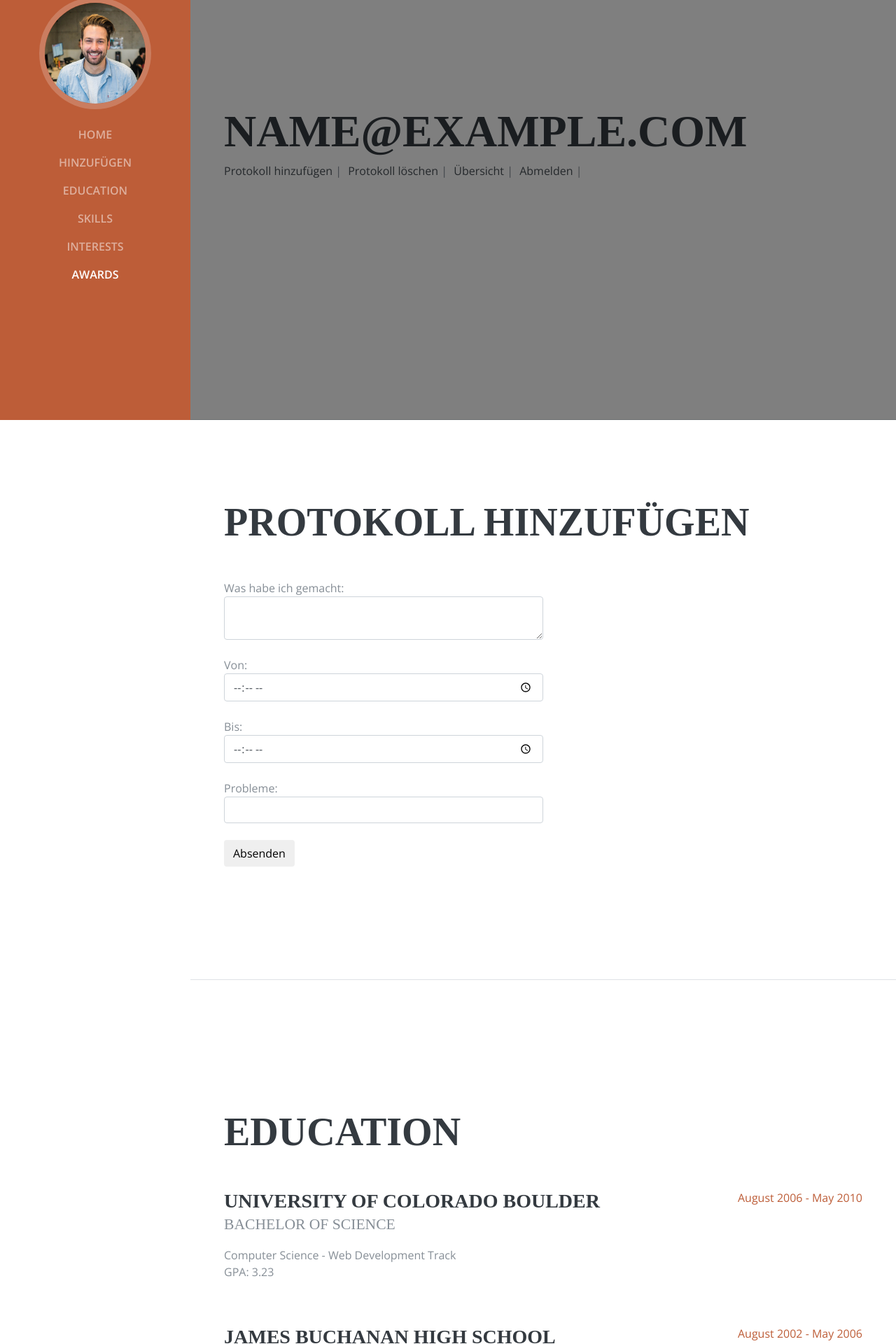
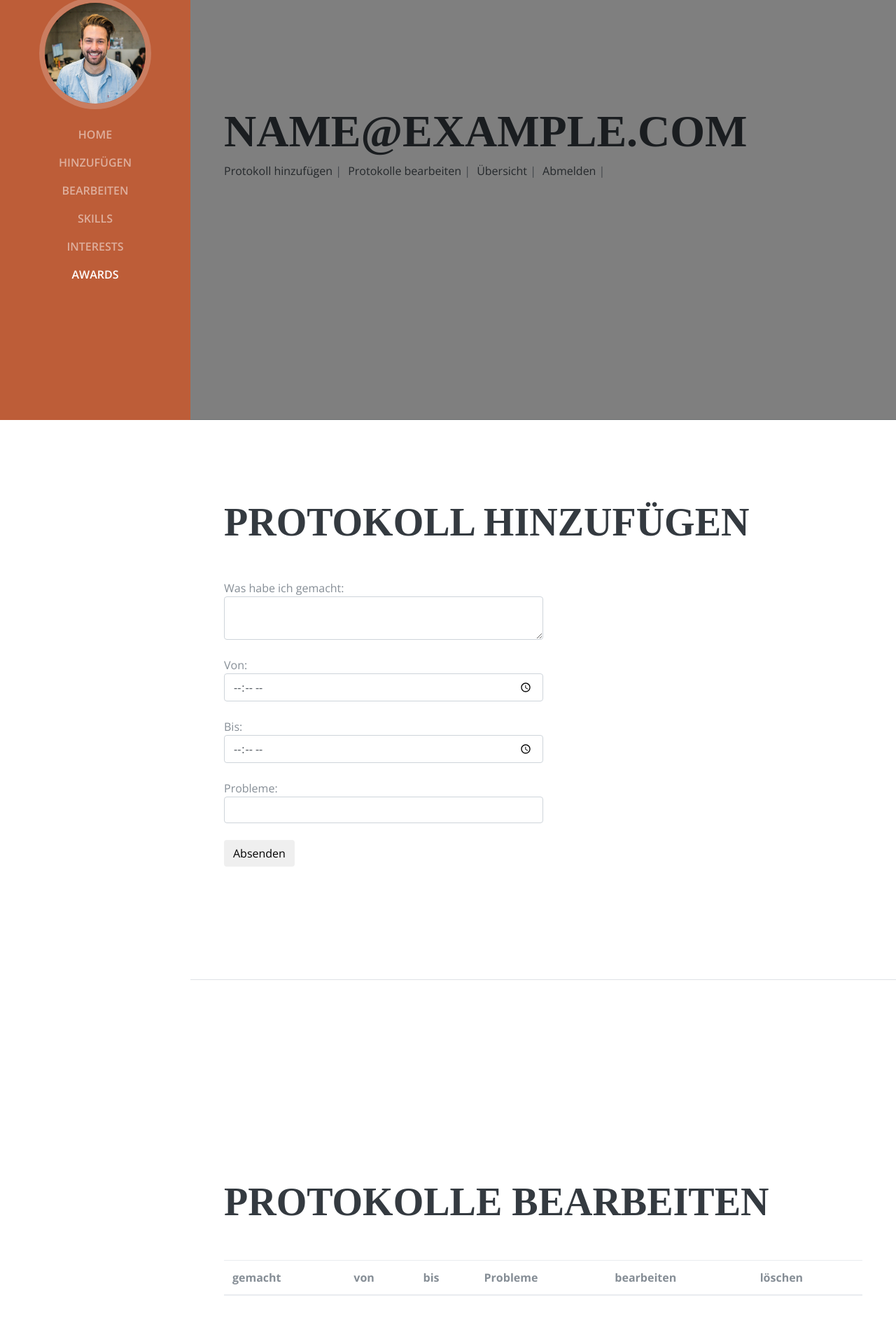
Before and after one commit to benjaminanthamatten/protokollewebapp, a PHP site: page /php/_startseite.php in a window 1280 px wide. Shown: the part 200-2120 px from the top of the page at 70% size. Run offline with PHP 8.4, Linux system fonts and the light colour scheme; the visitor is signed in with stand-in values (Sample User, id 1); data comes from the database, SQL or seed files in the repository; data that the repository does not hold is empty; some web fonts are replaced.

Commit message:
Benjamin Anthamatten
PHP-Löschfunktion erstellt. Damit können die angemeldeten Schüler ihre eigenen Protokolle wieder löschen.

```diff
--- a/php/_popup_erfolgreich_gespeichert.php
+++ b/php/_popup_erfolgreich_gespeichert.php
@@ -32,7 +32,7 @@ if(isset($_GET['popupSchliessen'])){
 <a href="?popupSchliessen">
 <div id="popup_hintergrund">
 	<div id="popup_inhalt">
-	<h3>Erfolgreich gespeichert</h3>
+	<h3>Erfolgreich <?php echo $_SESSION['nachricht'] ?></h3>
 	</div>
 </div>
 </a>
--- a/php/_protokoll_hinzufuegen.php
+++ b/php/_protokoll_hinzufuegen.php
@@ -11,5 +11,6 @@
 	$sql_speichern = mysqli_query($verbindung, $sql);
 	$_SESSION['popup'] = TRUE;
 	$_SESSION['link'] = 'hinzufuegen';
+    $_SESSION['nachricht'] = 'gespeichert';
     header('Location: _startseite.php#hinzufuegen');
 ?>
--- a/php/_startseite.php
+++ b/php/_startseite.php
@@ -1,6 +1,7 @@
 <!-- MYSQL-Abfragen & PHP-Includes -->
 <?php
 include('_db_connect.php');
+
 if(!isset($_SESSION['email'])){
     header('Location: ../');
 }
@@ -13,8 +14,6 @@ foreach ($pdo->query($sql_schueler_angemeldet) as $schueler_angemeldet) {
 	$klasse = $schueler_angemeldet['klasse'];
 }
 
-$sql_schueler = "SELECT * FROM schueler";
-foreach ($pdo->query($sql_schueler) as $schueler) {
 
 
 ?>
@@ -50,7 +49,7 @@ foreach ($pdo->query($sql_schueler) as $schueler) {
             <a class="nav-link js-scroll-trigger" href="#hinzufuegen">Hinzufügen</a>
           </li>
           <li class="nav-item">
-            <a class="nav-link js-scroll-trigger" href="#education">Education</a>
+            <a class="nav-link js-scroll-trigger" href="#bearbeiten">Bearbeiten</a>
           </li>
           <li class="nav-item">
             <a class="nav-link js-scroll-trigger" href="#skills">Skills</a>
@@ -80,8 +79,8 @@ foreach ($pdo->query($sql_schueler) as $schueler) {
 			  |
             </li>
             <li class="list-inline-item">
-              <a href="#">
-                Protokoll löschen
+              <a href="#bearbeiten">
+                Protokolle bearbeiten
               </a>
 			  |
             </li>
@@ -106,6 +105,8 @@ foreach ($pdo->query($sql_schueler) as $schueler) {
           <h2 class="mb-5">Protokoll hinzufügen</h2>
 
           <div class="resume-item d-flex flex-column flex-md-row mb-5">
+
+            <!-- PROTOKOLL HINZUFUEGEN -->
             <div id="hinzufuegen">
                 <form action="_protokoll_hinzufuegen.php" method="post">
                     Was habe ich gemacht: <textarea class="form-control" name="gemacht"></textarea><br>
@@ -115,37 +116,52 @@ foreach ($pdo->query($sql_schueler) as $schueler) {
                     <br><input class="btn" type="submit" name="send" value="Absenden">
                 </form>
             </div>
+            <!-- ENDE PROTOKOLL HINZUFUEGEN -->
+
           </div>
 
         </div>
 
       </section>
 
-      <section class="resume-section p-3 p-lg-5 d-flex flex-column" id="education">
+      <section class="resume-section p-3 p-lg-5 d-flex flex-column" id="bearbeiten">
         <div class="my-auto">
-          <h2 class="mb-5">Education</h2>
+          <h2 class="mb-5">Protokolle bearbeiten</h2>
 
           <div class="resume-item d-flex flex-column flex-md-row mb-5">
-            <div class="resume-content mr-auto">
-              <h3 class="mb-0">University of Colorado Boulder</h3>
-              <div class="subheading mb-3">Bachelor of Science</div>
-              <div>Computer Science - Web Development Track</div>
-              <p>GPA: 3.23</p>
-            </div>
-            <div class="resume-date text-md-right">
-              <span class="text-primary">August 2006 - May 2010</span>
-            </div>
-          </div>
 
-          <div class="resume-item d-flex flex-column flex-md-row">
-            <div class="resume-content mr-auto">
-              <h3 class="mb-0">James Buchanan High School</h3>
-              <div class="subheading mb-3">Technology Magnet Program</div>
-              <p>GPA: 3.56</p>
-            </div>
-            <div class="resume-date text-md-right">
-              <span class="text-primary">August 2002 - May 2006</span>
-            </div>
+              <!-- PROTOKOLL HINZUFUEGEN -->
+                <table class="table table-striped">
+                    <thead>
+                      <tr>
+                        <th>gemacht</th>
+                        <th>von</th>
+                        <th>bis</th>
+                        <th>Probleme</th>
+                        <th>bearbeiten</th>
+                        <th>löschen</th>
+                      </tr>
+                    </thead>
+                    <tbody>
+                        <?php
+                        $sql_protokolle = "SELECT * FROM protokolle WHERE schueler = '$email'";
+                        foreach ($pdo->query($sql_protokolle) as $protokolle) {
+                        ?>
+                    <tr>
+                        <form>
+                        <td><?php echo $protokolle['gemacht'] ?></td>
+                        <td><?php echo $protokolle['von'] ?></td>
+                        <td><?php echo $protokolle['bis'] ?></td>
+                        <td><?php echo $protokolle['probleme'] ?></td>
+                        <td width="1%"><a href="_protokoll_bearbeiten.php?id=<?php echo $protokolle['protokollID'] ?>">🔧</a></td>
+                        <td width="1%"><a href="_protokoll_loeschen.php?id=<?php echo $protokolle['protokollID'] ?>">❌</a></td>
+                        <!-- emojis finden: https://apps.timwhitlock.info/emoji/tables/unicode -->
+                    </tr>
+                        <?php } ?>
+                    </tbody>
+                </table>
+              <!-- ENDE PROTOKOLL HINZUFUEGEN -->
+
           </div>
 
         </div>
@@ -268,9 +284,3 @@ foreach ($pdo->query($sql_schueler) as $schueler) {
   </body>
 
 </html>
-
-<!-- MYSQL-Abfragen Klammern schliessen -->
-<?php
-} // Klmmer schliessen: Abfrage Tabelle "Schueler"
-
-?>
```
Also changed, not shown: php/_protokoll_loeschen.php (added, +10 -0 lines).
